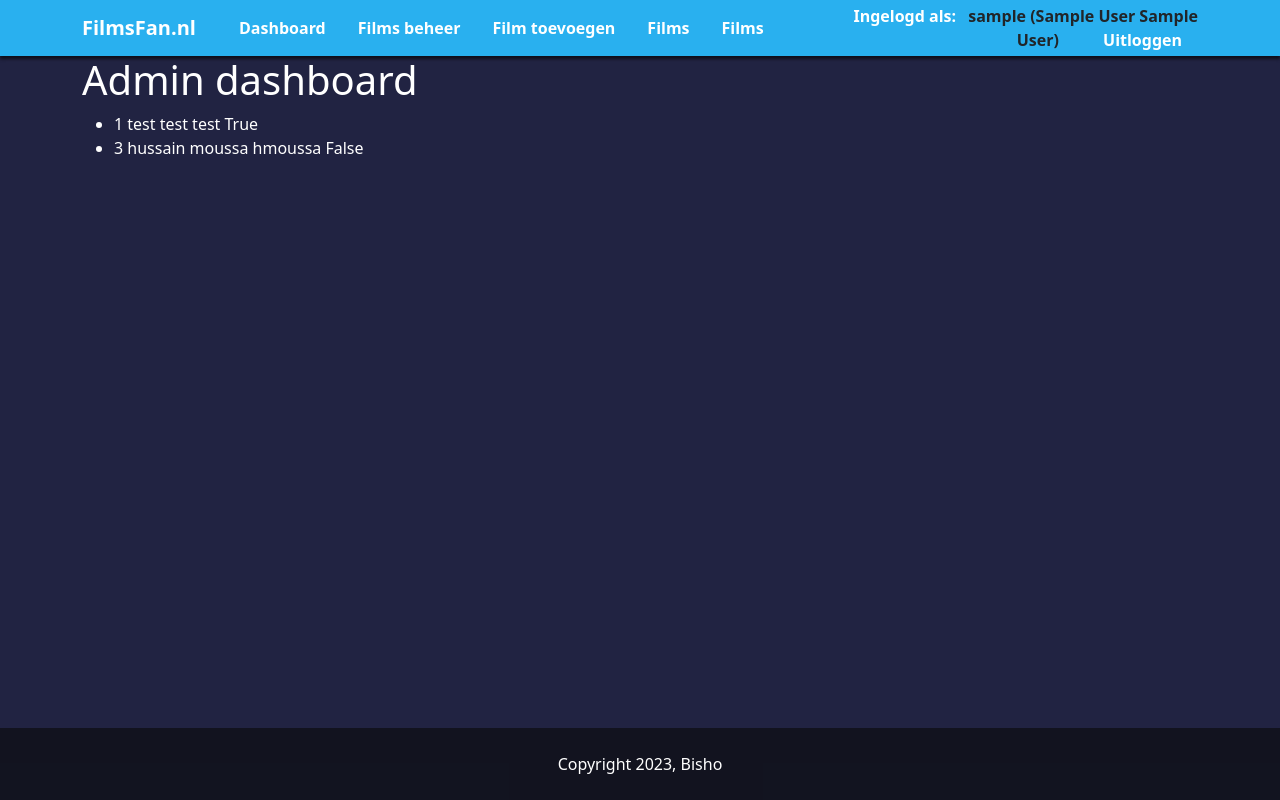
After one commit to Mbalhakim/flaskmovies, a Flask app: page /userr/dashboard in a window 1280 px wide. The commit adds this page. Run offline with Flask 3, Linux system fonts and the light colour scheme; the visitor is signed in with stand-in values (Sample User, id 1).

Commit message:
login as admin role added and lots of changes

```diff
--- a/app.py
+++ b/app.py
@@ -1,30 +1,11 @@
-from flask import Flask, render_template, flash, redirect, url_for, session
-from forms import AddFilmForm, Login
-
-app = Flask(__name__)
-app.config['SECRET_KEY'] = "yusegfugwsefv43543yu"
-
+from flask import Flask, render_template
+from flaskMovies import app
 
 ### ROUTES:
 
 @app.route('/')
 def index():
-
      return render_template('index.html')
-
-# @app.route('/addfilm', methods=['post'])
-@app.route('/addfilm')
-def addfilm():
-     addForm = AddFilmForm()
-#     form.category.choices = [(cat.id, cat.name) for cat in Category.query.order_by('name')]
-
-     return render_template('addfilm.html', form=addForm)
-
-# @app.route('/login', methods=['post'])
-@app.route('/login')
-def login():
-     loginForm = Login()
-     return render_template('login.html', form=loginForm)
 
 if __name__ == "__main__":
     app.run(debug=True)
--- /dev/null
+++ b/flaskMovies/templates/NavBar.html
@@ -0,0 +1,29 @@
+<nav class="navbar navbar-expand-lg navbar-bg py-0">
+  <div class="container">
+    <button class="navbar-toggler" type="button" data-bs-toggle="collapse" data-bs-target="#navbarNavAltMarkup" aria-controls="navbarNavAltMarkup" aria-expanded="false" aria-label="Toggle navigation">
+      <span class="navbar-toggler-icon"></span>
+    </button>
+      <div class="col-1"><a class="navbar-brand fw-bold text-white" href="/">FilmsFan.nl</a></div>
+      <div class="collapse navbar-collapse col-7 ps-5" id="navbarNavAltMarkup">
+        <div class="navbar-nav">
+          <a class="nav-link fw-bold text-white p-3 {% if current_user.is_admin %}d-none{% endif %}" href="/">Home</a>
+          {% if current_user.is_admin %}
+          <a class="nav-link fw-bold text-white p-3" href="{{ url_for('userr.dashboard') }}">Dashboard</a>
+          <a class="nav-link fw-bold text-white p-3" href="{{ url_for('userr.film_manager') }}">Films beheer</a>
+          <a class="nav-link fw-bold text-white p-3" href="{{ url_for('userr.addfilm') }}">Film toevoegen</a>
+          {% endif %}
+          <a class="nav-link fw-bold text-white p-3" href="#">Films</a>
+          <a class="nav-link fw-bold text-white p-3" href="#">Films</a>
+        </div>
+      </div>
+      <div class="col-4 text-end">
+        {% if current_user.is_authenticated %}
+        <span class="fw-bold text-white px-3 py-2 d-inline">Ingelogd als: <span class="text-dark px-2">{{ session.username }} ({{ session.firstname }} {{ session.lastname }})</span></span>
+        <a class="nav-link fw-bold text-white px-3 py-2 rounded-pill nav-btns d-inline" href="{{ url_for('userr.logout') }}">Uitloggen</a>
+        {% else %}
+        <a class="nav-link fw-bold text-white px-3 py-2 rounded-pill nav-btns d-inline me-3" href="{{ url_for('userr.login') }}">Inloggen</a>
+        <a class="nav-link fw-bold text-white px-3 py-2 rounded-pill nav-btns d-inline" href="{{ url_for('userr.register') }}">Registreren</a>
+        {% endif %}
+    </div>
+  </div>
+</nav>
--- a/templates/base.html
+++ b/flaskMovies/templates/base.html
@@ -16,6 +16,14 @@
     {% block contents %}
     {% endblock %}
     </div>
+
+    {% for message in get_flashed_messages() %}
+        <div class="alert alert-warning alert-dismissible fade show" role="alert">
+            {{ message }}
+            <button type="button" class="btn-close" data-bs-dismiss="alert" aria-label="Close"></button>
+        </div>
+    {% endfor %}
+
     <footer class="text-center py-4">
         <div class="container">
             <div>Copyright 2023, Bisho</div>
--- /dev/null
+++ b/flaskMovies/userr/templates/admin_dashboard.html
@@ -0,0 +1,16 @@
+{% extends "base.html" %}
+
+{% block title %}
+Admin dashboard
+{% endblock %}
+
+{% block contents %}
+
+<h1>Admin dashboard</h1>
+<ul>
+    {% for user in users %}
+        <li>{{ user.id }} {{ user.firstname }} {{ user.lastname }} {{ user.username }} {{ user.is_admin }}</li>
+    {% endfor %}
+</ul>
+
+{% endblock %}
--- a/templates/login.html
+++ b/flaskMovies/userr/templates/login.html
@@ -8,9 +8,9 @@ Inloggen
 <div class="col-8 login-bg rounded mx-auto">
     <div class="row">
         <div class="col-6 p-5 border-form">
-            <form method="post" action="">
+            <form method="POST">
                 {{ form.hidden_tag() }}
-                <div class="mb-3">{{ form.email.label(class="mb-2 fw-bold") }} {{ form.email(class="form-control", type="email") }}</div>
+                <div class="mb-3">{{ form.username.label(class="mb-2 fw-bold") }} {{ form.username(class="form-control") }}</div>
                 <div class="mb-3">{{ form.password.label(class="mb-2 fw-bold") }} {{ form.password(class="form-control") }}</div>
                 <div class="mb-3">{{ form.submit(class="btn submit") }}</div>
             </form>
@@ -19,7 +19,7 @@ Inloggen
             <div class="d-flex align-items-center h-100">
                 <div>
                     <h3 class="mb-4">Geen account nog? Je kan nu registreren!</h3>
-                    <a class="text-decoration-none btn submit" href="#">Registreren</a>
+                    <a class="text-decoration-none btn submit" href="{{ url_for('userr.register') }}">Registreren</a>
                 </div>
             </div>
         </div>
--- /dev/null
+++ b/flaskMovies/userr/views.py
@@ -0,0 +1,82 @@
+from flaskMovies import db
+from flask import Blueprint, render_template, redirect, request, url_for, flash, session
+from flask_login import login_user, login_required, logout_user, current_user
+from flaskMovies.models import User
+from flaskMovies.userr.forms import LoginForm, RegistrationForm, AddFilmForm
+from functools import wraps
+
+userr_blueprint = Blueprint('userr', __name__, template_folder='templates')
+
+@userr_blueprint.route('/logout')
+@login_required
+def logout():
+    logout_user()
+    session.clear()
+    flash('U bent nu uitgelogd')
+    return redirect(url_for('index'))
+
+def admin_required(func):
+    @wraps(func)
+    def decorated_view(*args, **kwargs):
+        if not current_user.is_admin:
+            return redirect('/')
+        return func(*args, **kwargs)
+    return decorated_view
+
+@userr_blueprint.route('/login', methods=['GET', 'POST'])
+def login():
+    form = LoginForm()
+    if form.validate_on_submit():
+        user = User.query.filter_by(username=form.username.data).first()
+        if user is not None and user.check_password(form.password.data):
+            login_user(user)
+            session['username'] = user.username
+            session['firstname'] = user.firstname
+            session['lastname'] = user.lastname
+            if user.is_admin:
+                return redirect(url_for('userr.dashboard'))
+            else:
+                flash('U bent succesvol ingelogd')
+                return redirect('/')
+        # else:
+        #     return render_template('login.html', error='Invalid username or password')
+    return render_template('login.html', form=form)
+
+@userr_blueprint.route('/register', methods=['GET', 'POST'])
+def register():
+    form = RegistrationForm()
+    if form.validate_on_submit():
+        # Add to db
+        user = User(firstname=form.firstname.data,
+                    lastname=form.lastname.data,
+                    email=form.email.data,
+                    username=form.username.data,
+                    password=form.password.data)
+        db.session.add(user)
+        db.session.commit()
+
+        flash('Bedankt voor de registratie. Er kan nu ingelogd worden!')
+        return redirect(url_for('userr.login'))
+    return render_template('register.html', form=form)
+
+
+@userr_blueprint.route('/dashboard')
+@login_required
+@admin_required
+def dashboard():
+    all_users = User.query.all()
+    return render_template('admin_dashboard.html', users=all_users)
+
+@userr_blueprint.route('/addfilm')
+@login_required
+@admin_required
+def addfilm():
+    addForm = AddFilmForm()
+    return render_template('addfilm.html', form=addForm)
+
+@userr_blueprint.route('/film_manager')
+@login_required
+@admin_required
+def film_manager():
+    addForm = AddFilmForm()
+    return render_template('film_manager.html', form=addForm)
--- /dev/null
+++ b/make_db.py
@@ -0,0 +1,4 @@
+from flaskMovies import db, app
+
+with app.app_context():
+    db.create_all()
```
Also changed, not shown: flaskMovies/__init__.py (added, +21 -0 lines), flaskMovies/models.py (added, +27 -0 lines), flaskMovies/userr/forms.py (added, +41 -0 lines), flaskMovies/userr/templates/film_manager.html (added, +11 -0 lines), flaskMovies/userr/templates/register.html (added, +32 -0 lines), forms.py (deleted, +0 -26 lines), templates/NavBar.html (deleted, +0 -20 lines), flaskMovies/moviefan.sqlite (added), flaskMovies/static/css/main.css (renamed from static/css/main.css), flaskMovies/static/images/tt10366206.jpg (renamed from static/images/tt10366206.jpg), flaskMovies/templates/index.html (renamed from templates/index.html), flaskMovies/userr/templates/addfilm.html (renamed from templates/addfilm.html).
